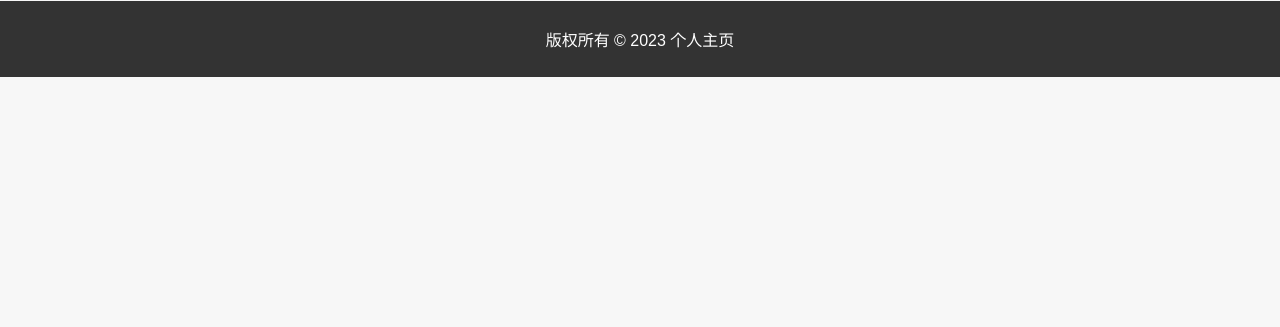
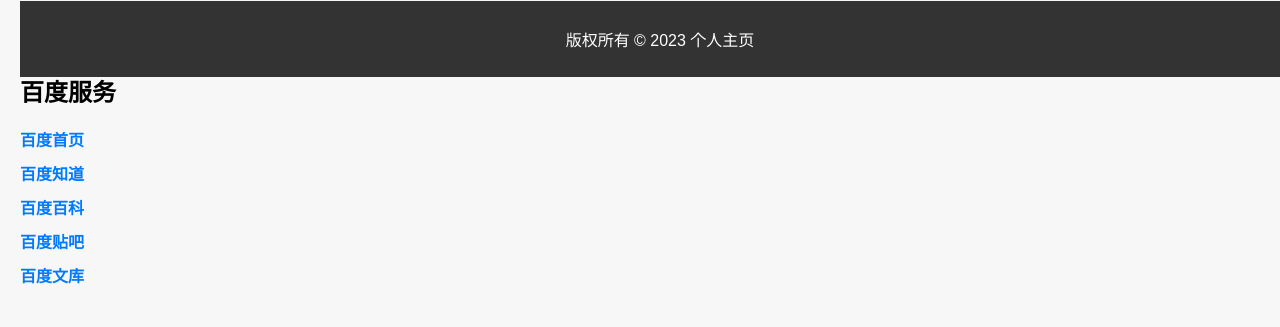
Before and after one commit to bylh5281/bylh5281, a plain HTML site: page index.html in a window 1280 px wide. Shown: the part 723-1050 px from the top of the page. Before the commit the page ends 800 px from the top, so only its background shows below. Drawn offline with Linux system fonts and the light colour scheme.

Commit message:
Update index.html

```diff
--- a/index.html
+++ b/index.html
@@ -80,3 +80,73 @@
 
 </body>
 </html>
+<!DOCTYPE html>
+<html lang="zh">
+<head>
+    <meta charset="UTF-8">
+    <meta name="viewport" content="width=device-width, initial-scale=1.0">
+    <title>百度搜索网址导航</title>
+    <style>
+        body {
+            font-family: Arial, sans-serif;
+            margin: 0;
+            padding: 20px;
+        }
+
+        h1 {
+            text-align: center;
+        }
+
+        .search-box {
+            margin-bottom: 20px;
+            text-align: center;
+        }
+
+        .search-box input[type="text"] {
+            width: 300px;
+            padding: 10px;
+            font-size: 16px;
+        }
+
+        .search-box input[type="submit"] {
+            padding: 10px 20px;
+            font-size: 16px;
+            background-color: #4CAF50;
+            color: white;
+            border: none;
+            cursor: pointer;
+        }
+
+        .links {
+            margin-bottom: 20px;
+        }
+
+        .links a {
+            display: block;
+            margin-bottom: 10px;
+            text-decoration: none;
+            color: #007BFF;
+            font-weight: bold;
+        }
+    </style>
+</head>
+<body>
+    <h1>百度搜索网址导航</h1>
+
+    <div class="search-box">
+        <form action="https://www.baidu.com/s" method="get" target="_blank">
+            <input type="text" name="q" placeholder="搜索...">
+            <input type="submit" value="搜索">
+        </form>
+    </div>
+
+    <div class="links">
+        <h2>百度服务</h2>
+        <a href="https://www.baidu.com" target="_blank">百度首页</a>
+        <a href="https://www.baidu.com/s?ie=UTF-8&wd=百度知道" target="_blank">百度知道</a>
+        <a href="https://www.baidu.com/s?ie=UTF-8&wd=百度百科" target="_blank">百度百科</a>
+        <a href="https://www.baidu.com/s?ie=UTF-8&wd=百度贴吧" target="_blank">百度贴吧</a>
+        <a href="https://www.baidu.com/s?ie=UTF-8&wd=百度文库" target="_blank">百度文库</a>
+    </div>
+</body>
+</html>
```
